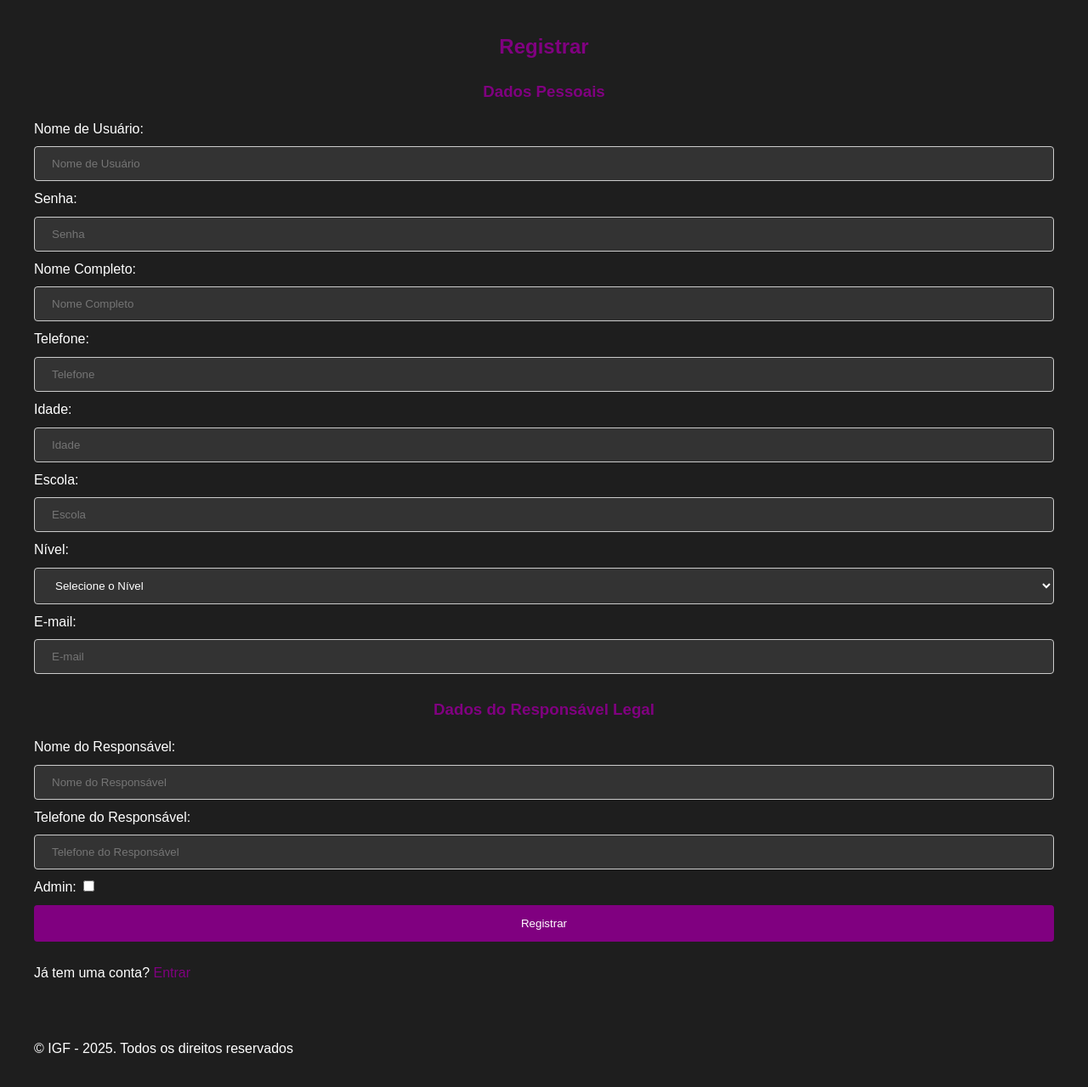
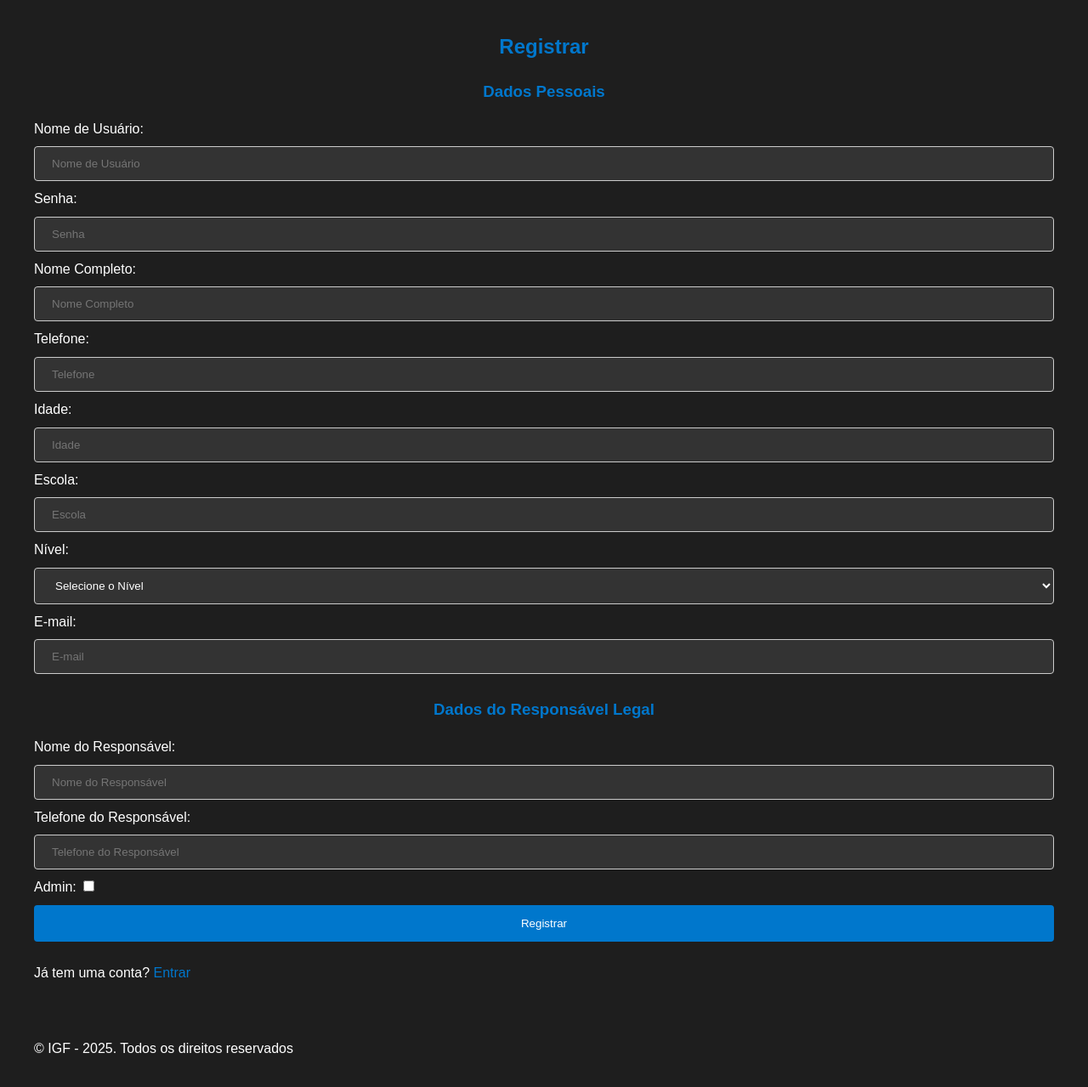
Before and after one commit to MaddAF/CursoBullyingAndGame, a Flask app: page /register in a window 1280 px wide. Shown: the part 106-1385 px from the top of the page at 85% size. Run offline with Flask 3, Linux system fonts and the light colour scheme.

Commit message:
revert: Revert UI changes to blue color and original video banner size

```diff
--- a/static/style.css
+++ b/static/style.css
@@ -15,7 +15,7 @@ body {
 }
 
 h1, h2, h3 {
-    color: #800080;
+    color: #0077cc;
     text-align: center;
     margin-bottom: 1rem;
 }
@@ -25,7 +25,7 @@ p {
 }
 
 a {
-    color: #800080;
+    color: #0077cc;
     text-decoration: none;
 }
 
@@ -71,7 +71,7 @@ a:hover {
 }
 
 .module-item a {
-    color: #800080;
+    color: #0077cc;
     font-size: 1.2rem;
     font-weight: bold;
 }
@@ -95,7 +95,7 @@ select {
 
 button {
     width: 100%;
-    background-color: #800080;
+    background-color: #0077cc;
     color: white;
     padding: 14px 20px;
     margin: 8px 0;
@@ -105,7 +105,7 @@ button {
 }
 
 button:hover {
-    background-color: #660066;
+    background-color: #005fa3;
 }
 
 /* Full-screen module styling */
--- a/templates/home.html
+++ b/templates/home.html
@@ -6,7 +6,7 @@
 <style>
     .video-banner {
         width: 100%;
-        height: 100vh;
+        height: 400px;
         overflow: hidden;
         position: relative;
     }
@@ -32,7 +32,7 @@
     .modules-hub-link {
         display: inline-block;
         padding: 15px 30px;
-        background-color: #800080;
+        background-color: #007bff;
         color: white;
         text-decoration: none;
         border-radius: 5px;
@@ -41,7 +41,7 @@
         transition: background-color 0.3s;
     }
     .modules-hub-link:hover {
-        background-color: #660066;
+        background-color: #0056b3;
     }
 </style>
 
```
